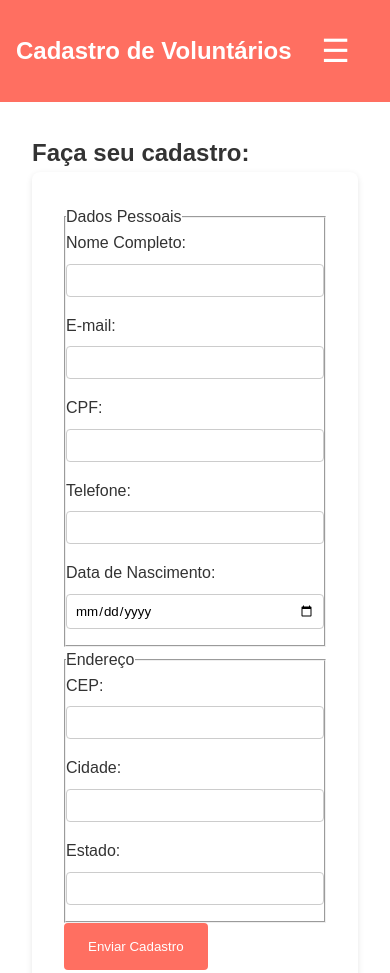
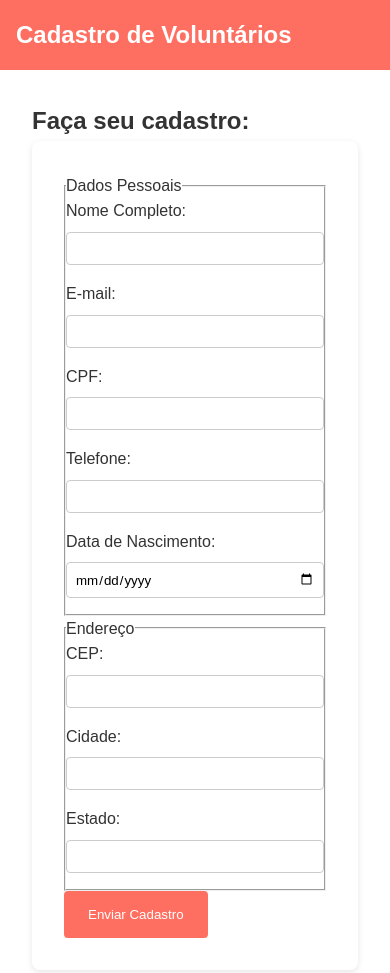
Before and after one commit to MateusFerreira97/ExperienciaPratica2-MateusFerreira, a plain HTML site: page cadastro.html in a window 390 px wide. Shown: the top 973 px of the page. Drawn offline with Linux system fonts and the light colour scheme.

Commit message:
Segundo commit

```diff
--- a/cadastro.html
+++ b/cadastro.html
@@ -10,7 +10,7 @@
 <header>
     <h1>Cadastro de Voluntários</h1>
     <nav>
-        <button class="hamburger" onclick="toggleMenu()">☰</button>
+
         <ul id="menu">
             <li><a href="index.html">Início</a></li>
             <li><a href="projetos.html">Projetos</a></li>
```
Also changed, not shown: index.html (+1 -1 lines), projetos.html (+1 -1 lines).
